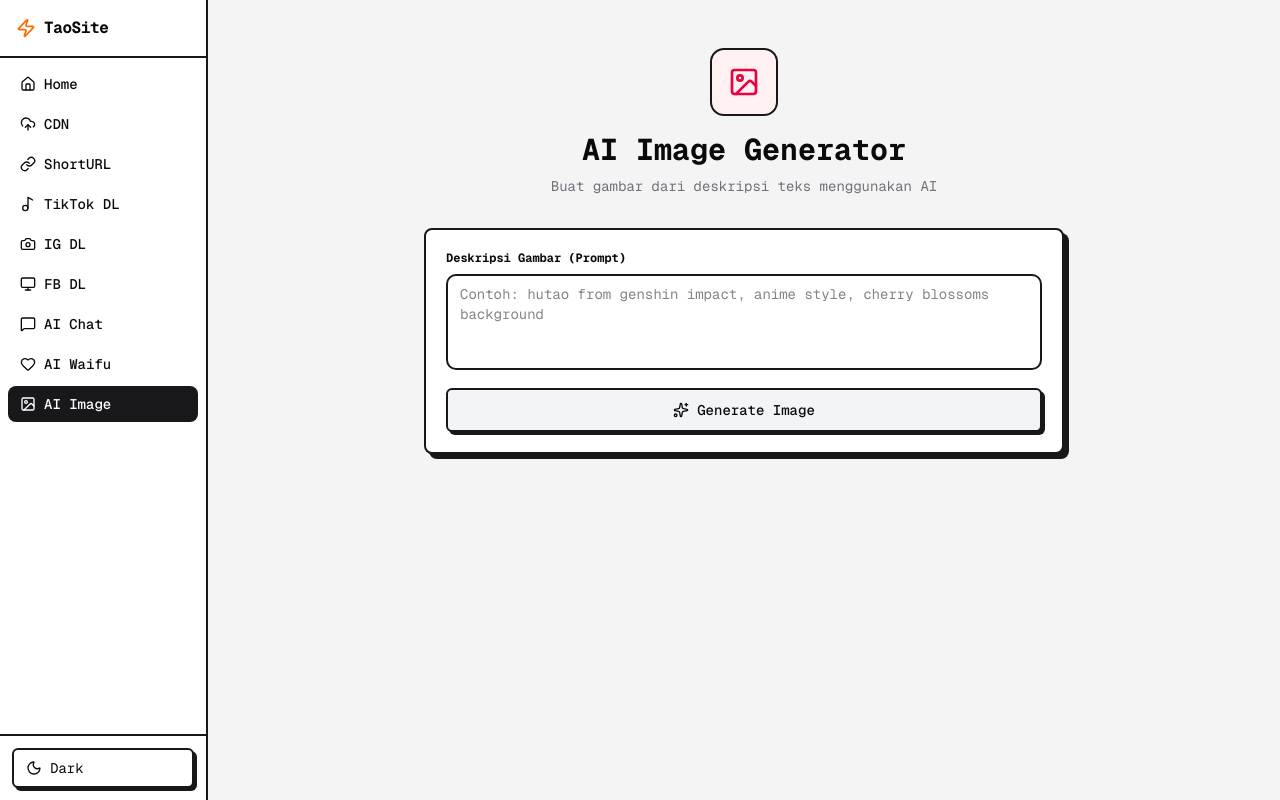
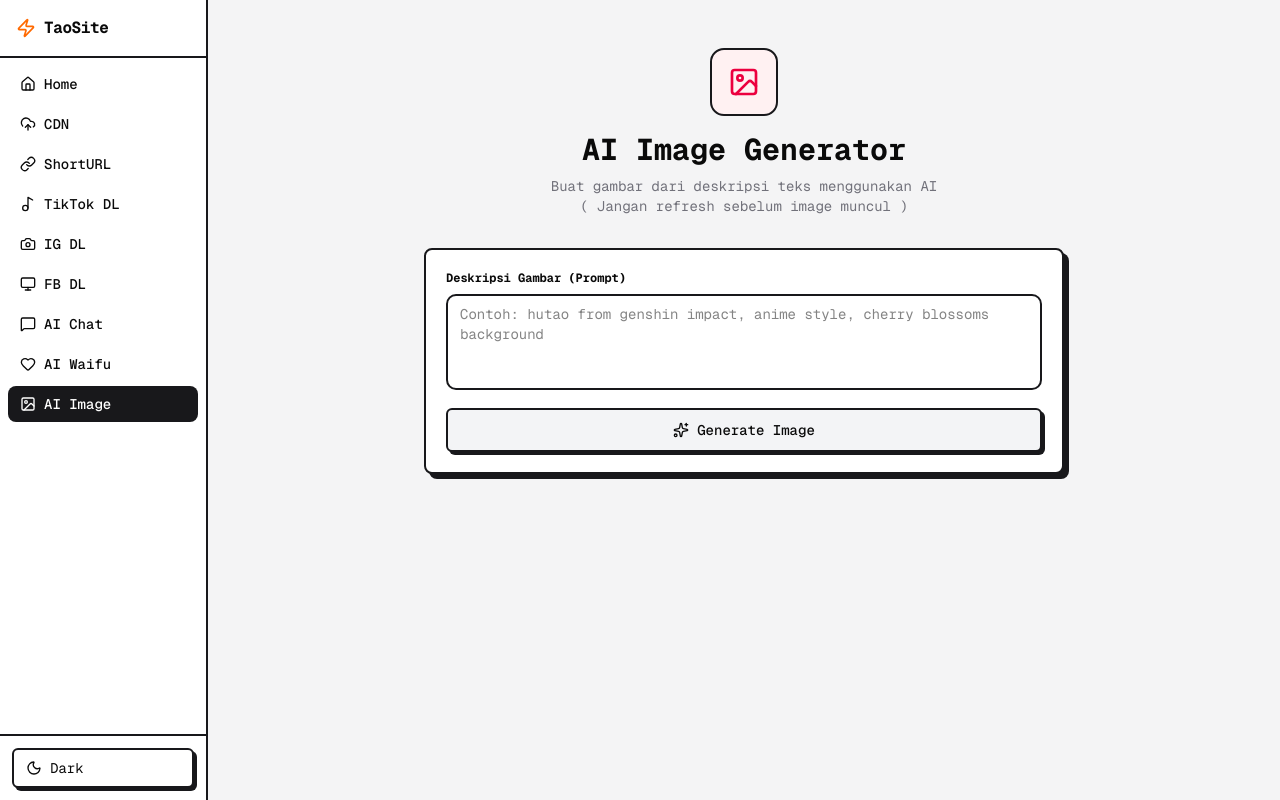
Before and after one commit to FaaOfc/opensorc, a Next.js app: page /imagen in a window 1280 px wide. Built offline with nearby package versions, Linux system fonts and the light colour scheme.

Commit message:
Change download filename prefix to 'taosite'

```diff
--- a/src/app/imagen/page.tsx
+++ b/src/app/imagen/page.tsx
@@ -53,7 +53,7 @@ export default function ImagenPage() {
     if (!image) return;
     const a = document.createElement("a");
     a.href = image;
-    a.download = `nefu-imagen-${Date.now()}.png`;
+    a.download = `taosite-imagen-${Date.now()}.png`;
     a.click();
   };
 
@@ -69,6 +69,9 @@ export default function ImagenPage() {
         </h1>
         <p className="font-mono text-sm" style={{ color: "var(--neo-muted-text)" }}>
           Buat gambar dari deskripsi teks menggunakan AI
+        </p>
+        <p className="font-mono text-sm" style={{ color: "var(--neo-muted-text)" }}>
+          ( Jangan refresh sebelum image muncul )
         </p>
       </div>
 
```
